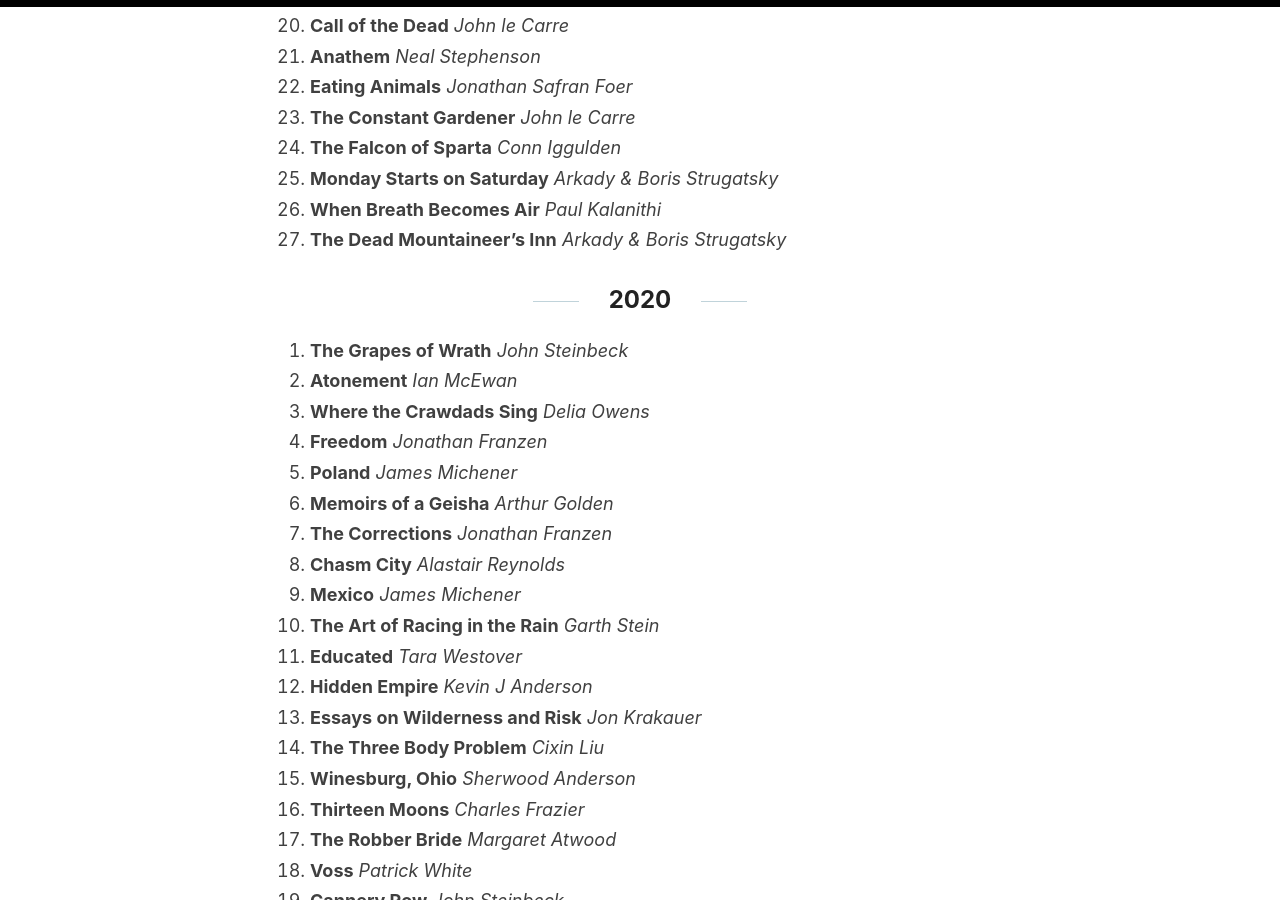
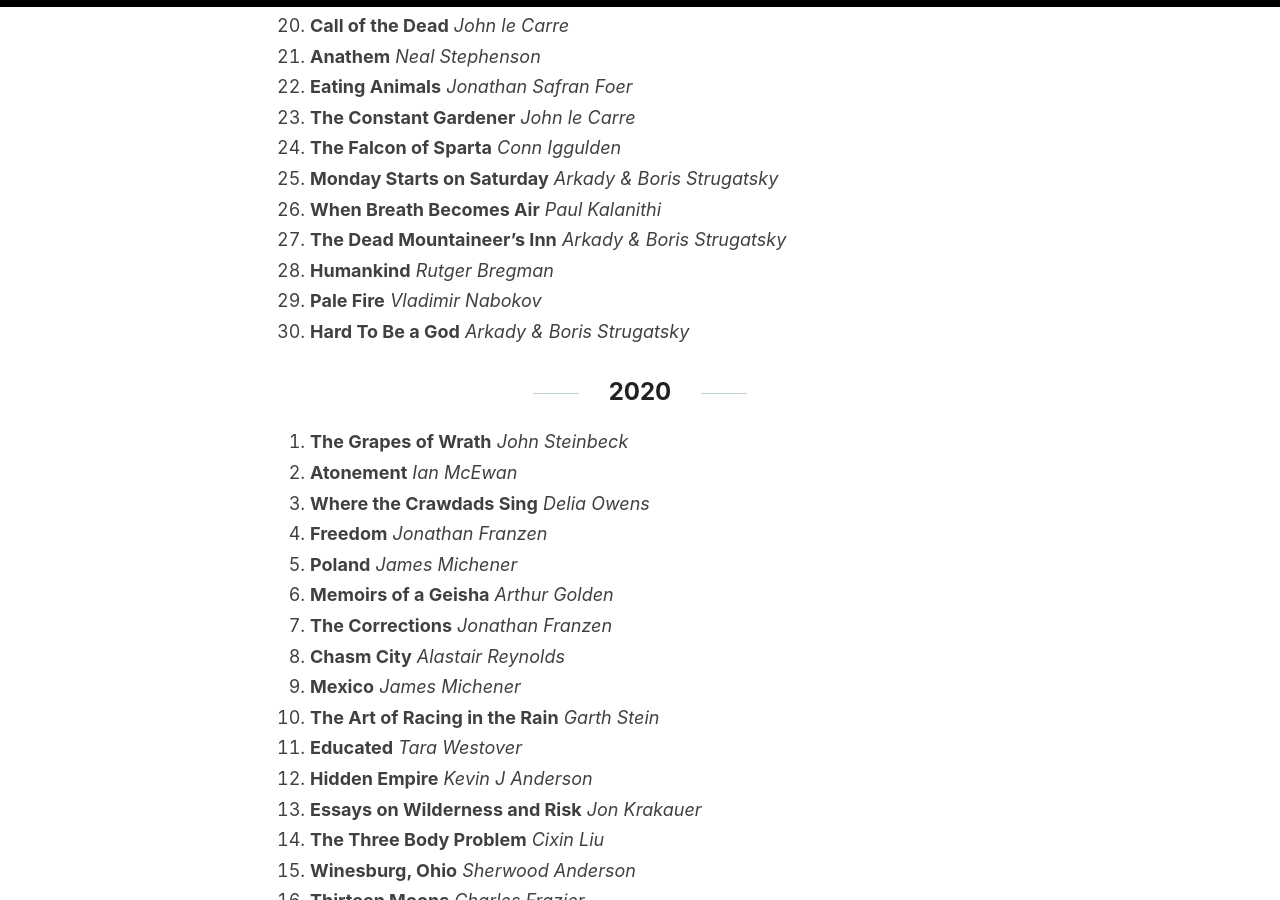
Before and after one commit to Murrkeys/Murrkeys.github.io, a Jekyll site: the page built from _posts/2020-08-26-books.md, in a window 1280 px wide and 900 px high, scrolled down 1061 px. Built offline with Jekyll 4.4.1, drawn with Linux system fonts in a browser that asks for light colours.

Commit message:
Update 2020-08-26-books.md

```diff
--- a/_posts/2020-08-26-books.md
+++ b/_posts/2020-08-26-books.md
@@ -34,6 +34,9 @@ A list of books I am currently reading or have read. Think of this as a virtual
 25. **Monday Starts on Saturday** *Arkady & Boris Strugatsky*
 26. **When Breath Becomes Air** *Paul Kalanithi*
 27. **The Dead Mountaineer's Inn** *Arkady & Boris Strugatsky*
+28. **Humankind** *Rutger Bregman*
+29. **Pale Fire** *Vladimir Nabokov*
+30. **Hard To Be a God** *Arkady & Boris Strugatsky*
 
 ## 2020
 
```
